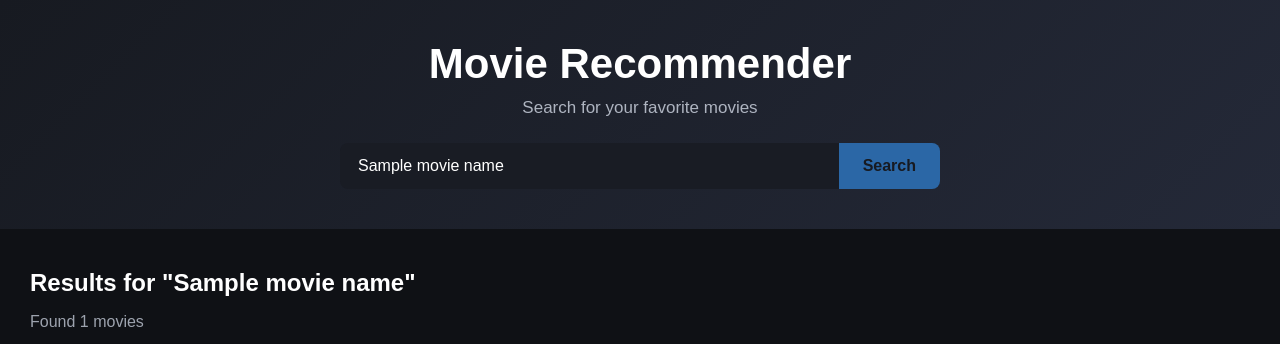
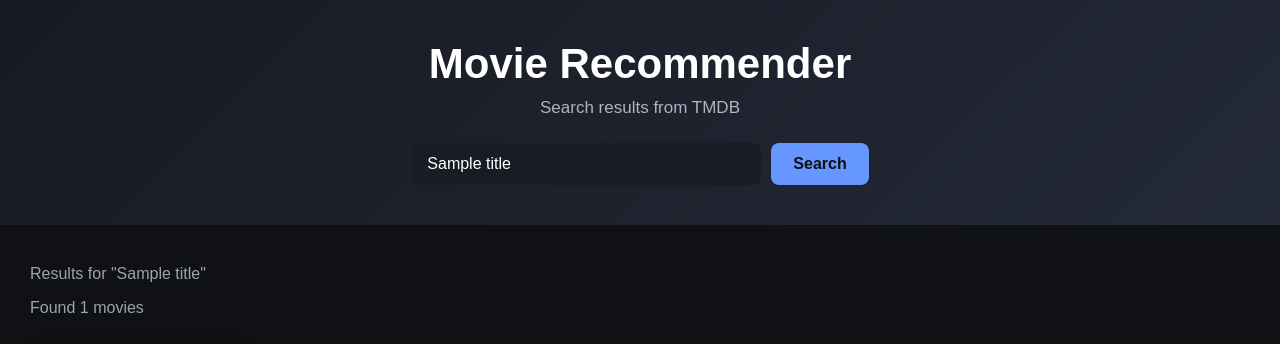
Before and after one commit to Proyectos-UE/Proyecto-infraestructura, a FastAPI app: template app/templates/search.html in a window 1280 px wide. Shown: the top 344 px of the page. Run offline with FastAPI, Linux system fonts and the light colour scheme; the template is opened without the code that fills it: most values are stand-ins (such as "Sample title", 1, 10 or a date in 2020).

Commit message:
función search mejorada

```diff
--- a/app/app.py
+++ b/app/app.py
@@ -24,13 +24,22 @@ def home(request: Request):
 @app.get("/search")
 def search(request: Request, title: str):
 
-    results = search_movies(title)
+    if not title:
+        return templates.TemplateResponse(
+            request=request,
+            name="index.html",
+            context={
+                "movies": get_movies()["results"]
+            }
+        )
+
+    search_results = search_movies(title)
 
     return templates.TemplateResponse(
         request=request,
         name="search.html",
         context={
-            "movies": results["results"],
+            "movies": search_results["results"],
             "title": title
         }
     )
--- a/app/templates/search.html
+++ b/app/templates/search.html
@@ -5,9 +5,10 @@
     <meta charset="UTF-8">
     <meta name="viewport" content="width=device-width, initial-scale=1.0">
 
-    <title>Search Movies - Movie Recommender</title>
+    <title>Search - Movie Recommender</title>
 
     <style>
+
         * {
             box-sizing: border-box;
         }
@@ -36,48 +37,48 @@
             font-size: 17px;
         }
 
-        .search-box {
-            margin: 25px auto 0;
+
+        /* SEARCH */
+
+        .search-form {
+            margin-top: 25px;
             display: flex;
             justify-content: center;
+            gap: 10px;
         }
 
-        .search-box form {
-            display: flex;
-            width: 100%;
-            max-width: 600px;
-        }
-
-        .search-box input {
-            flex: 1;
-            padding: 14px 18px;
+        .search-form input {
+            width: 350px;
+            padding: 12px 16px;
             border: none;
-            border-radius: 8px 0 0 8px;
+            border-radius: 8px;
+            font-size: 16px;
             background: #191c24;
             color: white;
-            font-size: 16px;
             outline: none;
         }
 
-        .search-box input::placeholder {
-            color: #888f9c;
+        .search-form input::placeholder {
+            color: #888;
         }
 
-        .search-box button {
-            padding: 14px 24px;
+        .search-form button {
+            padding: 12px 22px;
             border: none;
-            border-radius: 0 8px 8px 0;
-            background: #2b67a6;
-            color: #171a21;
+            border-radius: 8px;
+            background: #6696ff;
+            color: #111;
             font-size: 16px;
             font-weight: bold;
             cursor: pointer;
-            transition: background 0.2s ease;
         }
 
-        .search-box button:hover {
-            background: #85aeff;
+        .search-form button:hover {
+            opacity: 0.85;
         }
+
+
+        /* CONTAINER */
 
         .container {
             max-width: 1400px;
@@ -85,21 +86,23 @@
             padding: 0 30px;
         }
 
-        .search-title {
+        .count {
             margin-bottom: 10px;
-            font-size: 24px;
+            color: #9da3ae;
         }
 
-        .count {
-            margin-bottom: 25px;
-            color: #9da3ae;
-        }
+
+        /* MOVIE GRID */
 
         .movies-grid {
             display: grid;
             grid-template-columns: repeat(auto-fill, minmax(220px, 1fr));
             gap: 30px;
+            margin-top: 30px;
         }
+
+
+        /* MOVIE CARD */
 
         .movie-card {
             background: #191c24;
@@ -227,19 +255,15 @@
 
         <h1>Movie Recommender</h1>
 
-        <p>Search for your favorite movies</p>
+        <p>Search results from TMDB</p>
 
-
-        <div class="search-box">
-
-            <form action="/search" method="get">
+        <form action="/search" method="get" class="search-form">
 
             <input
                 type="text"
-                    name="movie_name"
+                name="title"
                 placeholder="Search for a movie..."
-                    value="{{ movie_name }}"
-                    required
+                value="{{ title }}"
             >
 
             <button type="submit">
@@ -248,16 +272,14 @@
 
         </form>
 
-        </div>
-
     </header>
 
 
     <main class="container">
 
-        <h2 class="search-title">
-            Results for "{{ movie_name }}"
-        </h2>
+        <p class="count">
+            Results for "{{ title }}"
+        </p>
 
         <p class="count">
             Found {{ movies|length }} movies
@@ -339,7 +360,8 @@
                 <h2>No movies found</h2>
 
                 <p>
-                    We couldn't find any movies matching "{{ movie_name }}".
+                    We couldn't find any movies matching
+                    "{{ title }}".
                 </p>
 
             </div>
--- a/app/tmdb/api.py
+++ b/app/tmdb/api.py
@@ -11,15 +11,31 @@ headers = {
     "accept": "application/json"
 }
 
+def hacer_request(url, params = None):
+    try:
+        response = requests.get(url, headers=headers,params=params, timeout=10)
+        response.raise_for_status()
+        return response.json()
+    except requests.Timeout:
+        print("Request timed out")
+        return None
+    except requests.HTTPError as exc:
+        print("HTTP error:", exc.response.status_code)
+        return None
+    except requests.exceptions.JSONDecodeError:
+        print("The response is not valid JSON")
+        return None
+    except requests.RequestException:
+        print("Connection error")
+        return None
 
 def get_movies():
     """
     Devuelve todas las pelis
     """
     url = "https://api.themoviedb.org/3/movie/popular"
-    response = requests.get(url, headers=headers)
 
-    return response.json()
+    return hacer_request(url)
 
 def search_movies(title):
     """
@@ -36,5 +52,4 @@ def search_movies(title):
         headers=headers,
         params=params
     )
-
-    return response.json()
+    return hacer_request(url, params)
```
Also changed, not shown: other parts of app/templates/search.html (+39 -15 lines). Lines whose indentation alone changed are shown as unchanged.
